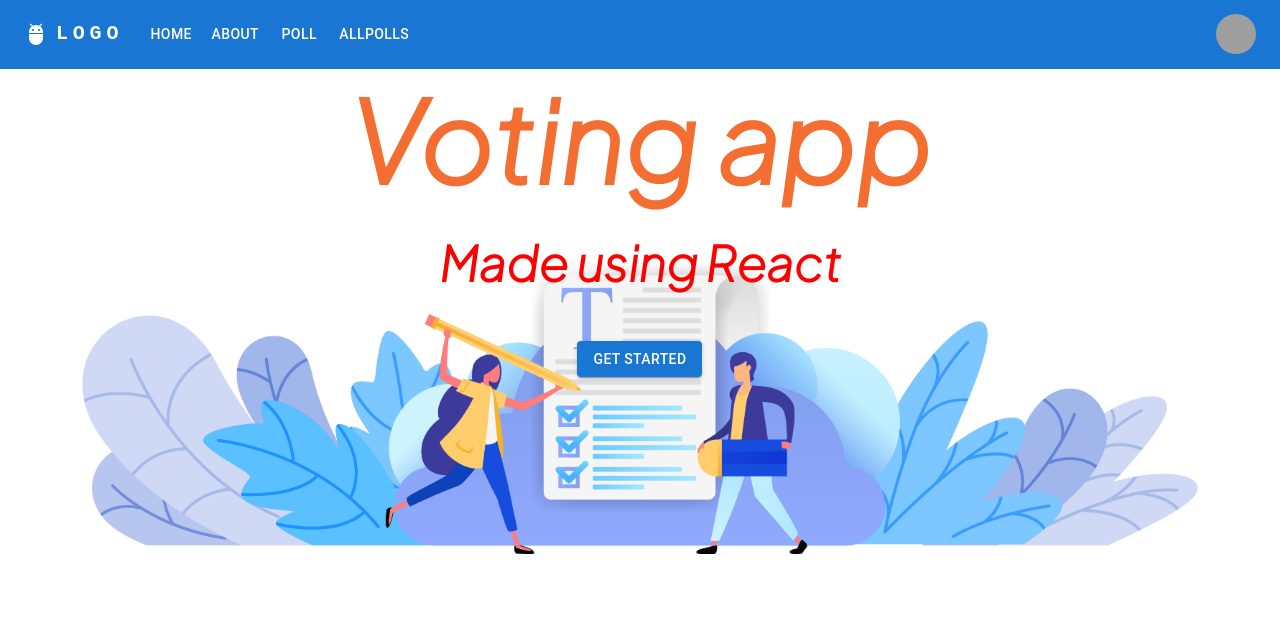
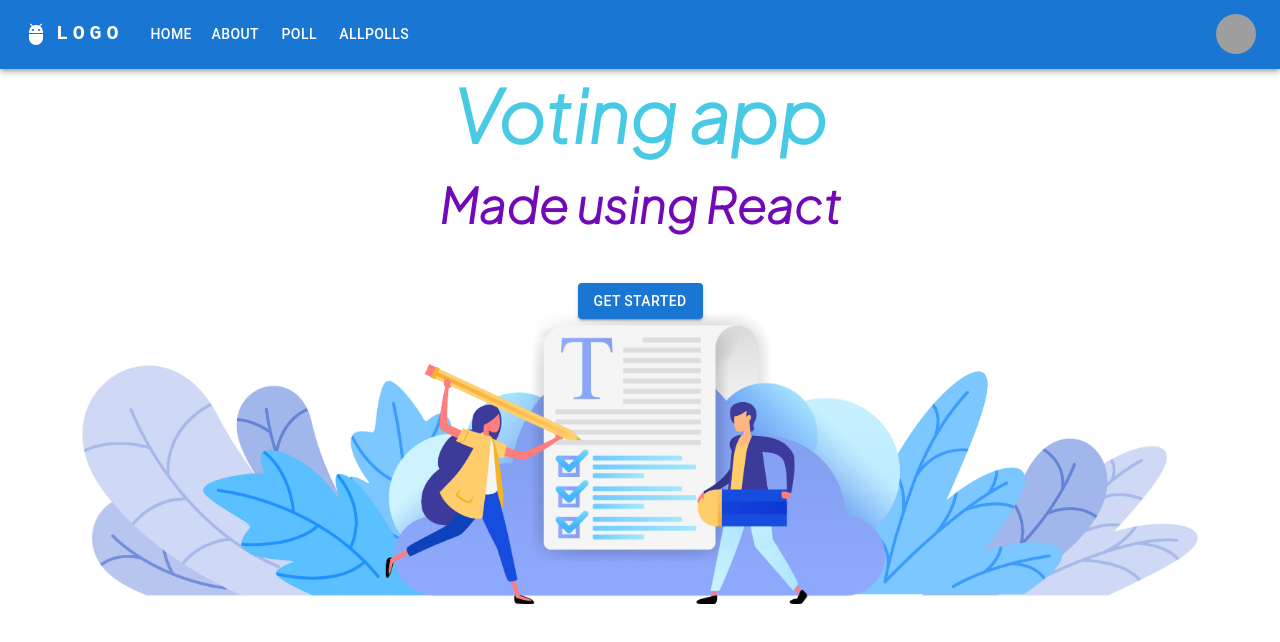
Before and after one commit to kartik7120/Survey-App, a React (Create React App) app: page / in a window 1280 px wide. Shown: the top 642 px of the page. Built offline with nearby package versions, Linux system fonts and the light colour scheme; grey boxes are pictures that could not be loaded.

Commit message:
Added a progress bar in the all polls page

```diff
--- a/src/components/Navbar.jsx
+++ b/src/components/Navbar.jsx
@@ -99,9 +99,10 @@ const ResponsiveAppBar = () => {
                           return {
                             display: "block",
                             margin: "1rem 0",
-                            color: isActive ? "white" : "",
+                            color: isActive ? "black" : "",
                           };
                         }}
+                        className="navbarTextCollapased"
                       >
                         {page.toUpperCase()}
                       </NavLink>
--- a/src/components/pollChoice.jsx
+++ b/src/components/pollChoice.jsx
@@ -2,6 +2,7 @@ import {
   FormControl,
   FormControlLabel,
   FormLabel,
+  LinearProgress,
   Radio,
   RadioGroup,
 } from "@mui/material";
@@ -35,6 +36,13 @@ function PollChoice(props) {
                   onChange={handleChange}
                 />
                 <div className="no-of-option-vote">{props.votes[index]}</div>
+                <LinearProgress
+                  variant="determinate"
+                  value={props.votes[index]}
+                  valueBuffer={0}
+                  color="secondary"
+                  sx={{ height: "0.5em", display: "block" }}
+                />
               </>
             );
           })}
--- a/src/homeStyle.css
+++ b/src/homeStyle.css
@@ -4,13 +4,16 @@
 .homeBody {
   background-image: url("./images/vote4.jpg");
   min-height: 40em;
+  background-repeat: no-repeat;
   background-size: contain;
-  background-repeat: no-repeat;
+  background-position: center;
+
   /* margin-top: 50em; */
   display: flex;
-  flex-direction: row;
-  justify-content: center;
-  align-items: flex-start;
+  flex-direction: column;
+  justify-content: flex-start;
+  align-items: center;
+  flex-wrap: wrap;
 }
 
 .flex-box-home {
@@ -22,8 +25,8 @@
 
 .flex-box-home > h1 {
   font-family: "Plus Jakarta Sans", sans-serif;
-  font-size: 7em;
-  color: hsl(19, 89%, 57%);
+  font-size: 4.5em;
+  color: #48cae4;
   margin: 0.5em;
   margin-top: 0;
   margin-bottom: 0.2em;
@@ -36,10 +39,10 @@
   font-size: 3em;
   font-weight: 600;
   margin-top: 0;
-  color: red;
+  color: #7209b7;
 }
 
-.getStartedButton{
+.getStartedButton {
   align-self: center;
   display: block;
 }
--- a/src/routes/Home.jsx
+++ b/src/routes/Home.jsx
@@ -9,10 +9,14 @@ function Home(props) {
       <div className="flex-box-home">
         <h1>Voting app</h1>
         <p>Made using React</p>
-        <Button variant="contained" onClick={handleClick} className="getStartedButton">
-          Get Started
-        </Button>
       </div>
+      <Button
+        variant="contained"
+        onClick={handleClick}
+        className="getStartedButton"
+      >
+        Get Started
+      </Button>
     </Container>
   );
 }
--- a/src/style.css
+++ b/src/style.css
@@ -68,3 +68,6 @@ body {
   height: 5em;
   top: 0;
 }
+.navbarTextCollapased{
+  text-decoration: none;
+}
```
